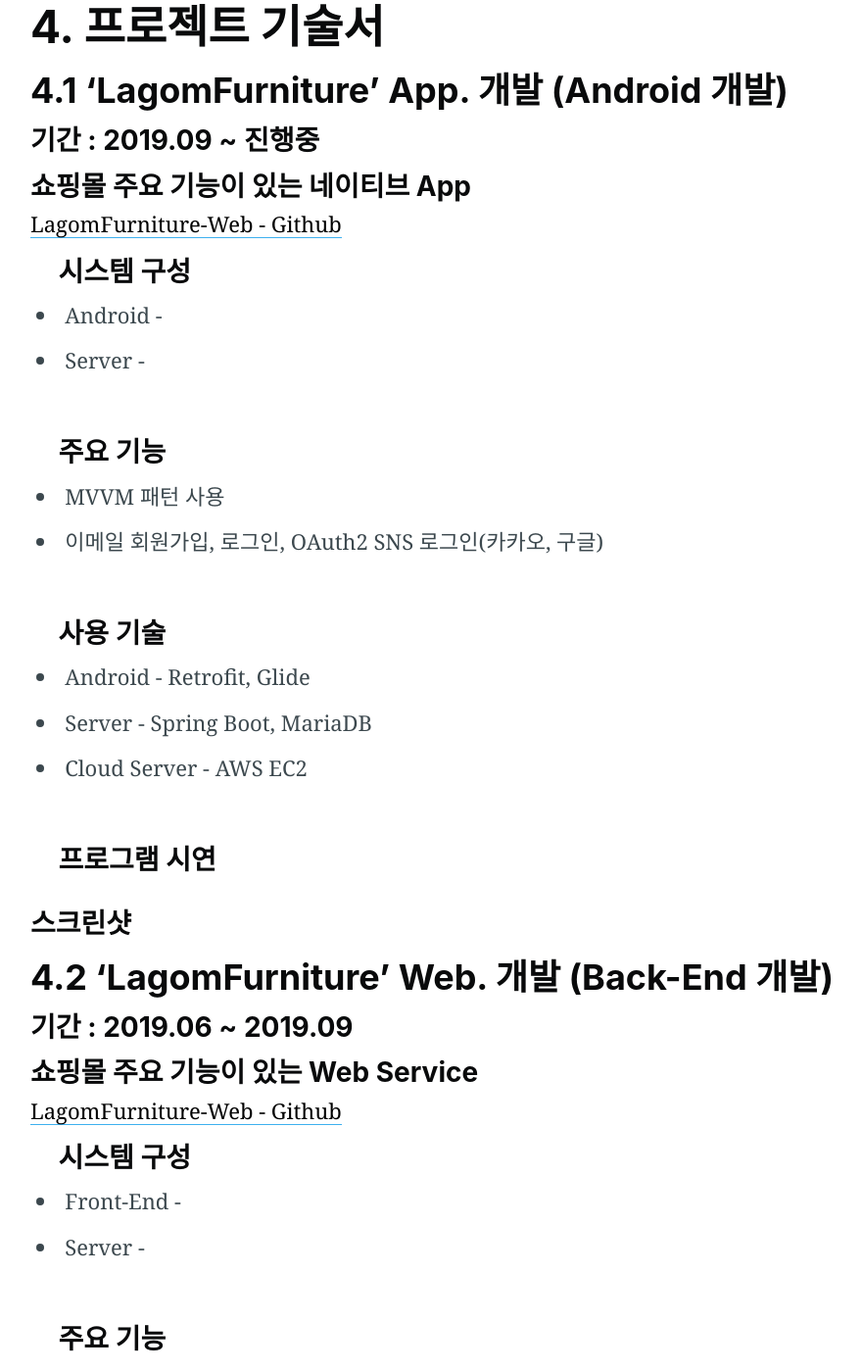
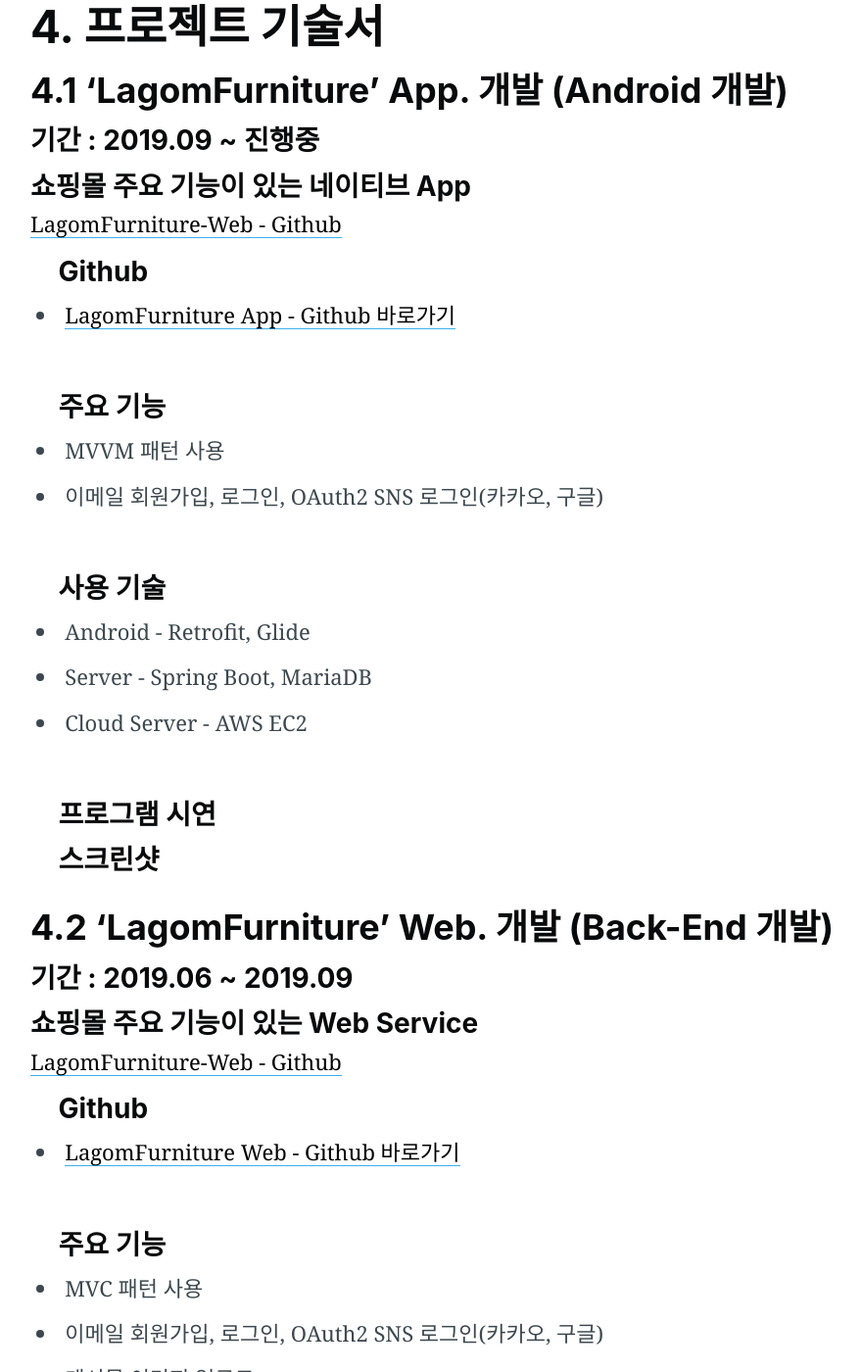
Before and after one commit to LimHanGyeol/LimHanGyeol.github.io, a Jekyll site: the page portfolio/index.html, which Jekyll copies as it is, in a window 1280 px wide and 1400 px high, scrolled down 2592 px. Shown: the whole window at 98% size, without its empty margins (189-1069 px from the left). Built offline with Jekyll 4.4.1, drawn with Linux system fonts in a browser that asks for light colours; nearby versions of some CDN libraries; comment, search, counter and statistics services are not loaded; some of the changed text lies outside the part shown.

Commit message:
portfolio 30

```diff
--- a/portfolio/index.html
+++ b/portfolio/index.html
@@ -207,10 +207,9 @@
 <a id="LagomFurniture-Web-Github" href="https://github.com/LimHanGyeol/lagomfurniture">LagomFurniture-Web - Github</a>
 <br/>
 <ul>
-<h3 id="시스템-구성">시스템 구성</h3>
-  <li>Android - </li>
-  <li>Server - </li>
-<br/>
+	<h3 id="깃헙-주소">Github</h3>
+	  <li><a href="https://github.com/jennyleeee/lagomfurniture_android">LagomFurniture App - Github 바로가기</a></li>
+	<br/>
 <h3 id="주요-기능">주요 기능</h3>
 <li> MVVM 패턴 사용</li>
 <li> 이메일 회원가입, 로그인, OAuth2 SNS 로그인(카카오, 구글)</li>
@@ -221,8 +220,9 @@
 	<li>Cloud Server - AWS EC2</li>
 	<br/>
 	  <h3 id="프로그램-시연-1">프로그램 시연</h3>
+
+<h3 id="스크린샷-1">스크린샷</h3>
 </ul>
-<h3 id="스크린샷-1">스크린샷</h3>
 <!-- <p><img src="/assets/portfolio/image019.jpg" alt="bikenavi1" />
 <img src="/assets/portfolio/image020.png" alt="bikenavi2" />
 <img src="/assets/portfolio/image021.png" alt="bikenavi3" />
@@ -234,9 +234,8 @@
 <a id="LagomFurniture-Web-Github" href="https://github.com/LimHanGyeol/lagomfurniture">LagomFurniture-Web - Github</a>
 <br/>
 <ul>
-<h3 id="시스템-구성">시스템 구성</h3>
-  <li>Front-End - </li>
-  <li>Server - </li>
+<h3 id="깃헙-주소">Github</h3>
+  <li><a href="https://github.com/LimHanGyeol/lagomfurniture">LagomFurniture Web - Github 바로가기</a></li>
 <br/>
 <h3 id="주요-기능">주요 기능</h3>
 <li> MVC 패턴 사용</li>
@@ -252,8 +251,9 @@
 	<li>Cloud Server - AWS EC2</li>
 	<br/>
 	  <h3 id="프로그램-시연-1">프로그램 시연</h3>
+
+<h3 id="스크린샷-1">스크린샷</h3>
 </ul>
-<h3 id="스크린샷-1">스크린샷</h3>
 <!-- <p><img src="/assets/portfolio/image019.jpg" alt="bikenavi1" />
 <img src="/assets/portfolio/image020.png" alt="bikenavi2" />
 <img src="/assets/portfolio/image021.png" alt="bikenavi3" />
@@ -265,10 +265,8 @@
 <h3 id="장소-공유-sns-서비스">장소 공유 SNS 서비스 어플</h3>
 <br/>
 <ul>
-<h3 id="시스템-구성">시스템 구성</h3>
-
-  <li>Android - ASAP 어플</li>
-  <li>Server - 회원가입&로그인, RESTful API, TCP/IP 채팅, 이미지 업로드</li>
+<h3 id="깃헙-주소">Github</h3>
+  <li><a href="https://github.com/LimHanGyeol/ASAP">ASAP - Github 바로가기</a></li>
 	<br/>
   <h3 id="주요-기능">주요 기능</h3>
   <li> 이메일 회원가입, 로그인, SNS 로그인</li>
@@ -283,11 +282,11 @@
 	<li>Cloud Server - Naver Cloud Platform</li>
 	<br/>
   <h3 id="프로그램-시연-1">프로그램 시연</h3>
-</ul>
+
 <!-- <iframe width="560" height="315" src="https://youtu.be/poDll9-K1YY" frameborder="0" allowfullscreen=""></iframe> -->
 <iframe width="560" height="315" src="https://www.youtube.com/embed/poDll9-K1YY" frameborder="0" allow="accelerometer; autoplay; encrypted-media; gyroscope; picture-in-picture" allowfullscreen></iframe>
 <h3 id="스크린샷-2">스크린샷</h3>
-
+</ul>
 <img class="portfolioimage" src="/assets/portfolio/asap/login.png" alt="asap1" />
 <img class="portfolioimage" src="/assets/portfolio/asap/home.png" alt="asap2" />
 <img class="portfolioimage" src="/assets/portfolio/asap/album_pick.png" alt="asap3" />
@@ -308,11 +307,10 @@
 <h3 id="문화생활-정보공유-서비스">문화생활 정보공유 서비스</h3>
 <br/>
 
-
-<h3 id="시스템-구성">시스템 구성</h3>
 <ul>
-  <li>Server - 회원가입&로그인, RESTful API, 아임포트 결제 모듈 API</li>
-	<br/>
+	<h3 id="깃헙-주소">Github</h3>
+	  <li><a href="https://github.com/LimHanGyeol/Beauty-Of-Art">Beauty Of Art - Github 바로가기</a></li>
+		<br/>
   <h3 id="주요-기능">주요 기능</h3>
   <li> 이메일 회원가입, 로그인</li>
   <li> RESTful API</li>
```
Also changed, not shown: other parts of portfolio/index.html (+1 -0 lines).
